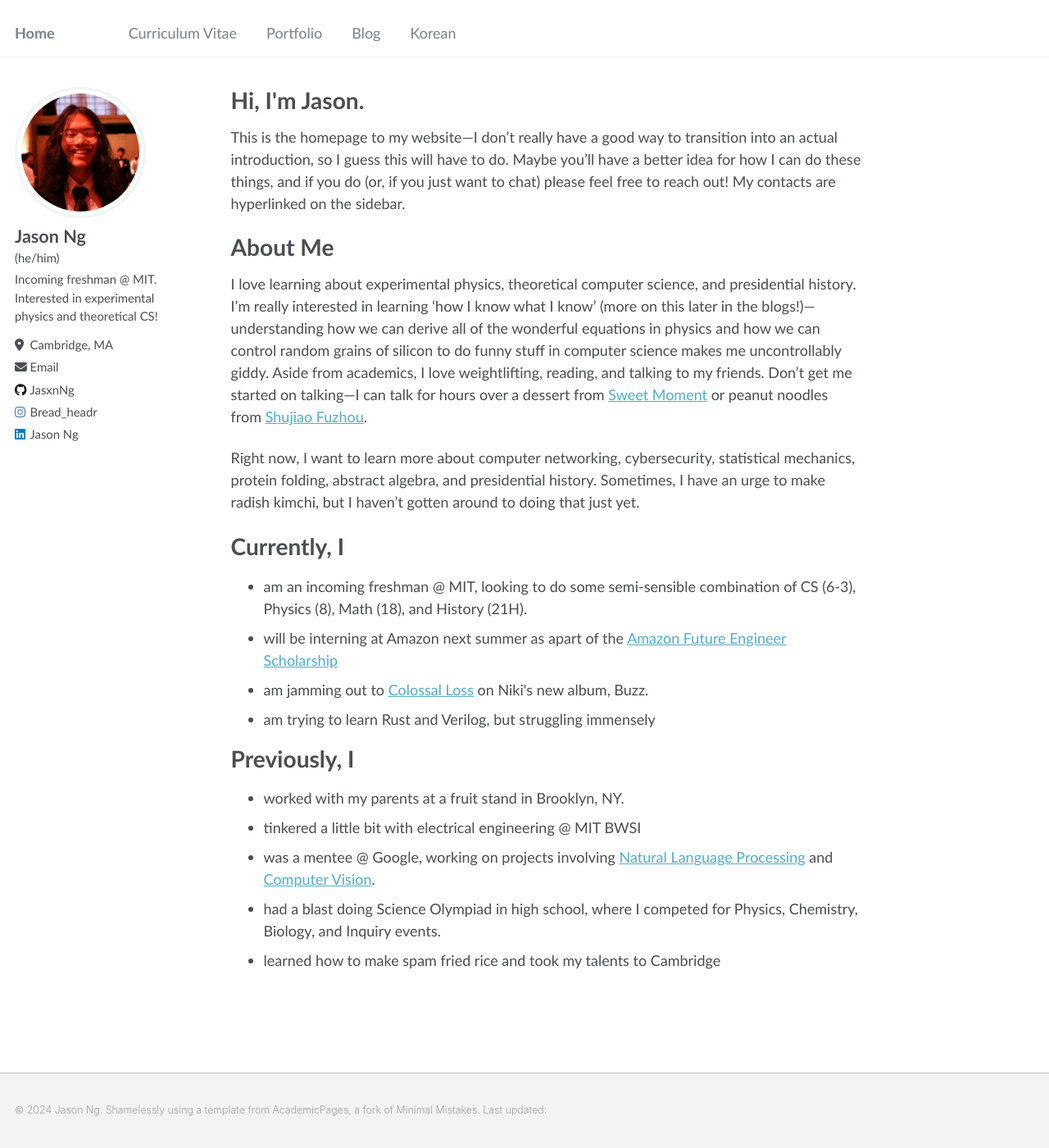
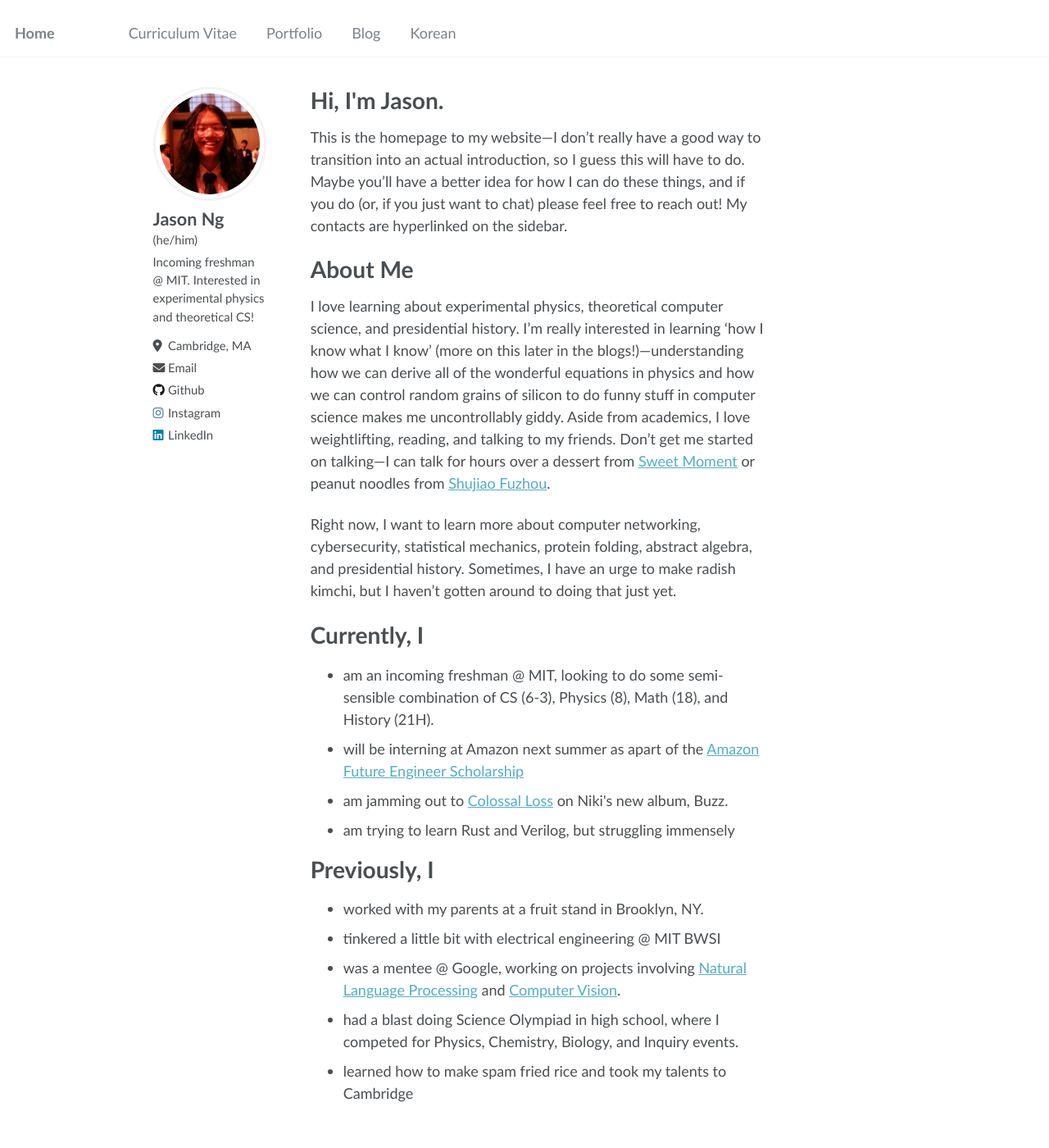
Before and after one commit to JasxnNg/jasxnng.github.io, a Jekyll site: the page built from _pages/about.md, in a window 1280 px wide and 1400 px high. Shown: the whole window at 82% size. Built offline with Jekyll 4.4.1, drawn with Linux system fonts in a browser that asks for light colours.

Commit message:
should be good enough

```diff
--- a/_includes/author-profile.html
+++ b/_includes/author-profile.html
@@ -73,7 +73,7 @@
         <li><a href="https://dribbble.com/{{ author.dribbble }}"><i class="fab fa-fw fa-dribbble icon-pad-right" aria-hidden="true"></i>Dribbble</a></li>
       {% endif %}
       {% if author.github %}
-        <li><a href="https://github.com/{{ author.github }}" target="_blank"><i class="fab fa-fw fa-github icon-pad-right" aria-hidden="true"></i>JasxnNg</a></li>
+        <li><a href="https://github.com/{{ author.github }}" target="_blank"><i class="fab fa-fw fa-github icon-pad-right" aria-hidden="true"></i>Github</a></li>
       {% endif %}
       {% if author.kaggle %}
         <li><a href="https://kaggle.com/{{ author.kaggle }}"><i class="fab fa-fw fa-kaggle icon-pad-right" aria-hidden="true"></i>Kaggle</a></li>
@@ -105,13 +105,13 @@
         <li><a href="https://keybase.io/{{ author.keybase }}"><i class="fas fa-fw fa-key icon-pad-right" aria-hidden="true"></i>Keybase</a></li>
       {% endif %}
       {% if author.instagram %}
-        <li><a href="https://instagram.com/bread_headr" target="_blank"><i class="fab fa-fw fa-instagram icon-pad-right" aria-hidden="true"></i>Bread_headr</a></li>
+        <li><a href="https://instagram.com/bread_headr" target="_blank"><i class="fab fa-fw fa-instagram icon-pad-right" aria-hidden="true"></i>Instagram</a></li>
       {% endif %}
       {% if author.lastfm %}
         <li><a href="https://lastfm.com/user/{{ author.lastfm }}"><i class="fab fa-fw fa-lastfm icon-pad-right" aria-hidden="true"></i>Last.fm</a></li>
       {% endif %}
       {% if author.linkedin %}
-        <li><a href="https://www.linkedin.com/in/jasxnng/" target="_blank"><i class="fab fa-fw fa-linkedin icon-pad-right" aria-hidden="true"></i>Jason Ng</a></li>
+        <li><a href="https://www.linkedin.com/in/jasxnng/" target="_blank"><i class="fab fa-fw fa-linkedin icon-pad-right" aria-hidden="true"></i>LinkedIn</a></li>
       {% endif %}
       {% if author.mastodon %}
         <li><a href="{{ author.mastodon }}"><i class="fab fa-fw fa-mastodon icon-pad-right" aria-hidden="true"></i>Mastodon</a></li>
--- a/_includes/sidebar.html
+++ b/_includes/sidebar.html
@@ -1,7 +1,7 @@
 {% include base_path %}
 
 {% if page.author_profile or layout.author_profile or page.sidebar %}
-  <div class="sidebar sticky">
+  <div class="sidebar">
   {% if page.author_profile or layout.author_profile %}{% include author-profile.html %}{% endif %}
   {% if page.sidebar %}
     {% for s in page.sidebar %}
--- a/_sass/_page.scss
+++ b/_sass/_page.scss
@@ -6,13 +6,14 @@
   @include container;
   @include clearfix;
   margin-top: 2em;
-  padding-left: 1em;
-  padding-right: 1em;
+  padding-left: 0.5em;
+  padding-right: 0.5em;
   animation: intro 0.3s both;
   animation-delay: 0.35s;
 
-  @include breakpoint($x-large) {
-    max-width: $x-large;
+  @include breakpoint(1400px) {
+    // this is what makes it look weird for everything
+    max-width: 1400px;
   }
 }
 
@@ -24,6 +25,7 @@
   }
 
   .page__inner-wrap {
+    margin-right: 0;
     @include full();
 
     .page__content,
@@ -130,8 +132,8 @@
     }
 
     .wrapper {
-      padding-left: 1em;
-      padding-right: 1em;
+      padding-left: 0.5em;
+      padding-right: 0.5em;
 
       @include breakpoint($x-large) {
         max-width: $x-large;
--- a/_sass/_sidebar.scss
+++ b/_sass/_sidebar.scss
@@ -15,6 +15,7 @@
 
   @media screen and (min-width: $sidebar-screen-min-width) {
     height: 75vh;
+
     // overflow-y: auto;               // Add scrollbar if the sidebar is too long
 
     // JUST NEEDED TO MAKE THIS STICKY
@@ -25,6 +26,8 @@
   }
 
   @include breakpoint($large) {
+
+
     @include span(2 of 12);
     opacity: 1;
     -webkit-transition: opacity 0.2s ease-in-out;
@@ -72,9 +75,9 @@
     z-index: 10;
   }
 
-  @include breakpoint($x-large) {
-    width: $right-sidebar-width;
-  }
+  // @include breakpoint($x-large) {
+  //   width: $right-sidebar-width;
+  // }
 }
 
 /*
@@ -95,8 +98,8 @@
   }
 // make my avatar a circle instead of a square
   img {
-    max-width: 160px;
-    max-height: 160px;
+    max-width: 200px;
+    max-height: 200px;
     border-radius: 100%;
 
     @include breakpoint($large) {
--- a/_sass/_variables.scss
+++ b/_sass/_variables.scss
@@ -47,7 +47,7 @@ $masthead-height            : 70px;
 
 /* Sidebar properties */
 $sidebar-screen-min-width   : 1024px;
-$sidebar-link-max-width     : 250px;
+$sidebar-link-max-width     : 400px;
 
 
 
```
